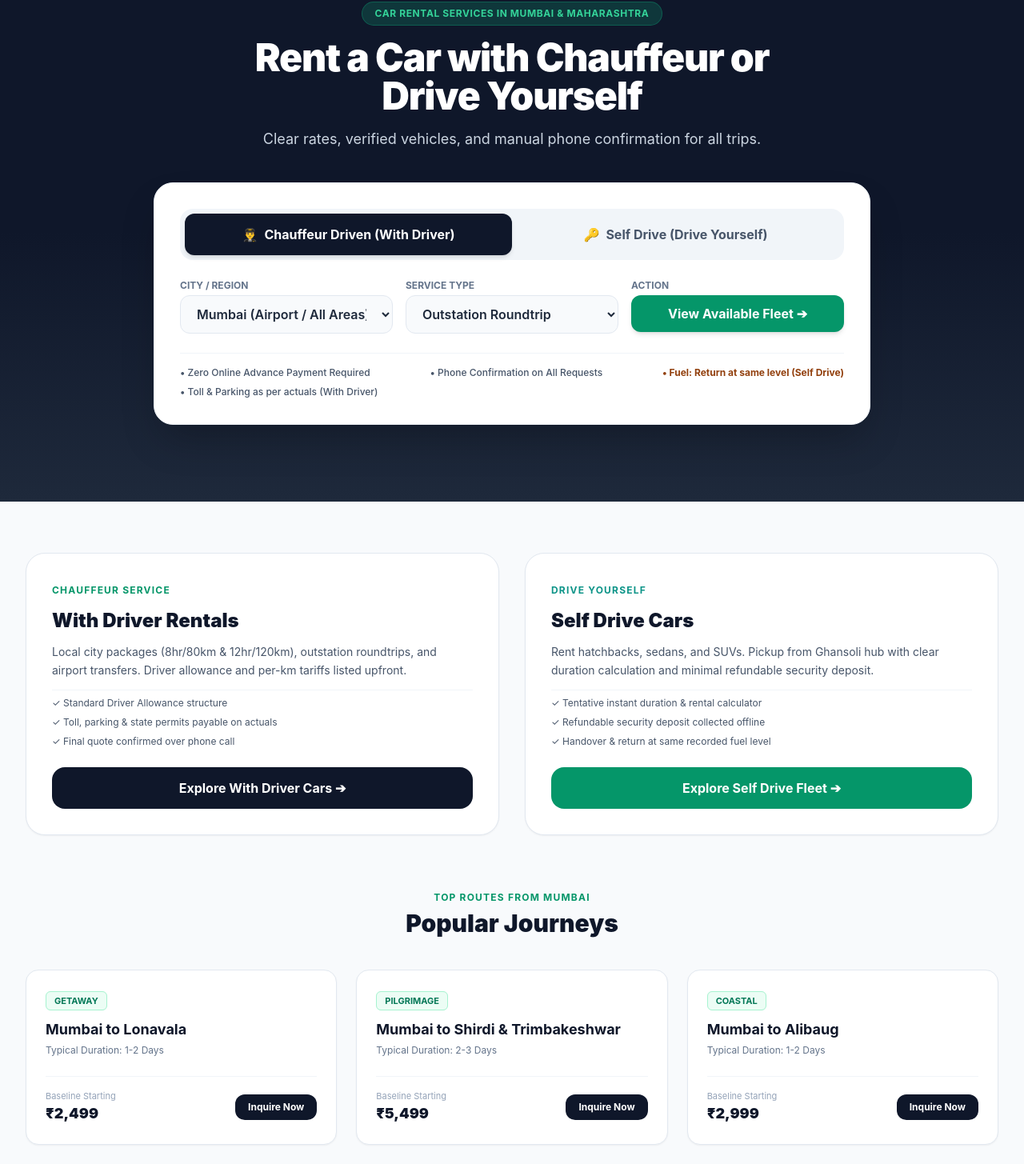
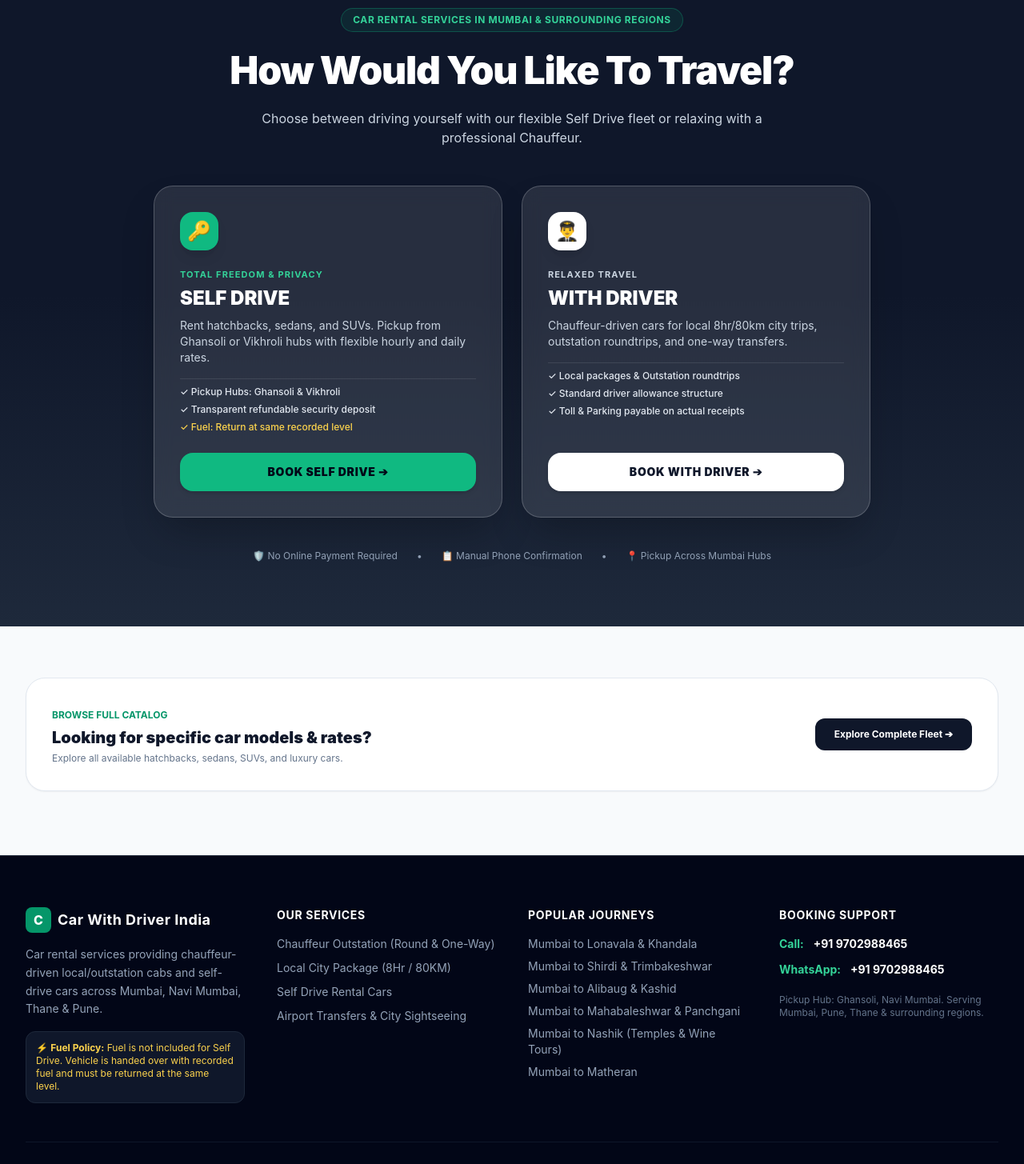
Before and after one commit to chandrakesh38-bit/cars-with-driver-india, a Next.js app: page / in a window 1280 px wide. Shown: the part 127-1582 px from the top of the page at 80% size. Built offline with nearby package versions, Linux system fonts and the light colour scheme.

Commit message:
Update page.tsx

```diff
--- a/src/app/page.tsx
+++ b/src/app/page.tsx
@@ -1,242 +1,120 @@
 'use client';
 
-import React, { useState } from 'react';
+import React from 'react';
 import Link from 'next/link';
 
-export default function Home() {
-  const [activeTab, setActiveTab] = useState<'with-driver' | 'self-drive'>('with-driver');
-  const [pickupCity, setPickupCity] = useState('Mumbai');
-  const [tripType, setTripType] = useState('Outstation Roundtrip');
-  const phoneNumber = "9702988465";
-
-  const popularRoutes = [
-    { name: "Mumbai to Lonavala", price: "₹2,499", duration: "1-2 Days", tag: "Getaway" },
-    { name: "Mumbai to Shirdi & Trimbakeshwar", price: "₹5,499", duration: "2-3 Days", tag: "Pilgrimage" },
-    { name: "Mumbai to Alibaug", price: "₹2,999", duration: "1-2 Days", tag: "Coastal" },
-    { name: "Mumbai to Mahabaleshwar", price: "₹5,999", duration: "3 Days", tag: "Hill Station" },
-    { name: "Mumbai to Nashik", price: "₹3,499", duration: "1-2 Days", tag: "Darshan & Tour" },
-    { name: "Mumbai to Matheran", price: "₹2,799", duration: "1-2 Days", tag: "Scenic" },
-  ];
-
+export default function HomePage() {
   return (
     <div className="min-h-screen bg-slate-50 space-y-16 pb-20">
 
-      {/* 1. HERO SEARCH / EXPLORATION WIDGET */}
-      <section className="relative bg-gradient-to-b from-slate-900 via-slate-900 to-slate-800 text-white pt-12 pb-24 px-4 sm:px-6 lg:px-8">
-        <div className="max-w-6xl mx-auto">
+      {/* HOMEPAGE HERO SECTION */}
+      <section className="relative bg-gradient-to-b from-slate-900 via-slate-900 to-slate-800 text-white pt-14 pb-20 px-4 sm:px-6 lg:px-8">
+        <div className="max-w-5xl mx-auto text-center space-y-6">
 
-          <div className="text-center max-w-3xl mx-auto mb-10">
-            <span className="inline-block bg-emerald-500/20 text-emerald-400 border border-emerald-500/30 px-4 py-1.5 rounded-full text-xs font-bold uppercase tracking-wider mb-4">
-              Car Rental Services in Mumbai & Maharashtra
-            </span>
-            <h1 className="text-3xl sm:text-5xl font-black tracking-tight text-white leading-tight">
-              Rent a Car with Chauffeur or Drive Yourself
-            </h1>
-            <p className="mt-4 text-base sm:text-lg text-slate-300">
-              Clear rates, verified vehicles, and manual phone confirmation for all trips.
-            </p>
+          <div className="inline-flex items-center gap-2 px-3.5 py-1.5 rounded-full bg-emerald-500/10 border border-emerald-500/30 text-emerald-400 text-xs font-bold uppercase tracking-wider">
+            <span>Car Rental Services in Mumbai & Surrounding Regions</span>
           </div>
 
-          {/* Revv-Style Booking Card */}
-          <div className="bg-white text-slate-900 rounded-3xl shadow-2xl p-4 sm:p-8 border border-slate-100 max-w-4xl mx-auto">
+          <h1 className="text-3xl sm:text-5xl font-black tracking-tight text-white leading-tight">
+            How Would You Like To Travel?
+          </h1>
 
-            {/* Top Switcher Tabs */}
-            <div className="flex bg-slate-100 p-1.5 rounded-2xl mb-6">
-              <button
-                onClick={() => setActiveTab('with-driver')}
-                className={`flex-1 py-3.5 rounded-xl font-bold text-sm sm:text-base transition-all flex items-center justify-center gap-2 ${
-                  activeTab === 'with-driver'
-                    ? 'bg-slate-900 text-white shadow-md'
-                    : 'text-slate-600 hover:text-slate-900'
-                }`}
-              >
-                <span>👨‍✈️</span> Chauffeur Driven (With Driver)
-              </button>
-              <button
-                onClick={() => setActiveTab('self-drive')}
-                className={`flex-1 py-3.5 rounded-xl font-bold text-sm sm:text-base transition-all flex items-center justify-center gap-2 ${
-                  activeTab === 'self-drive'
-                    ? 'bg-slate-900 text-white shadow-md'
-                    : 'text-slate-600 hover:text-slate-900'
-                }`}
-              >
-                <span>🔑</span> Self Drive (Drive Yourself)
-              </button>
-            </div>
+          <p className="text-sm sm:text-base text-slate-300 max-w-2xl mx-auto font-normal leading-relaxed">
+            Choose between driving yourself with our flexible Self Drive fleet or relaxing with a professional Chauffeur.
+          </p>
 
-            {/* Selection Fields */}
-            <div className="grid grid-cols-1 sm:grid-cols-3 gap-4 mb-6">
-              <div>
-                <label className="block text-xs font-bold text-slate-500 uppercase mb-1">City / Region</label>
-                <select
-                  value={pickupCity}
-                  onChange={(e) => setPickupCity(e.target.value)}
-                  className="w-full bg-slate-50 border border-slate-200 rounded-xl px-4 py-3 font-semibold text-slate-800 focus:ring-2 focus:ring-emerald-500 outline-none"
-                >
-                  <option value="Mumbai">Mumbai (Airport / All Areas)</option>
-                  <option value="Navi Mumbai">Navi Mumbai (Ghansoli Hub)</option>
-                  <option value="Thane">Thane</option>
-                  <option value="Pune">Pune</option>
-                </select>
+          {/* DUAL CORE SERVICE SELECTION CARDS */}
+          <div className="grid grid-cols-1 md:grid-cols-2 gap-6 max-w-4xl mx-auto pt-6 text-left">
+
+            {/* 1. SELF DRIVE CARD */}
+            <div className="bg-white/10 backdrop-blur-md border border-white/20 rounded-3xl p-6 sm:p-8 hover:border-emerald-400/60 transition-all flex flex-col justify-between shadow-2xl group">
+              <div className="space-y-4">
+                <div className="w-12 h-12 rounded-2xl bg-emerald-500 flex items-center justify-center text-slate-950 font-black text-2xl shadow-lg">
+                  🔑
+                </div>
+                <div>
+                  <span className="text-[11px] font-bold uppercase tracking-widest text-emerald-400">Total Freedom & Privacy</span>
+                  <h2 className="text-2xl font-black text-white mt-1">SELF DRIVE</h2>
+                  <p className="text-xs sm:text-sm text-slate-300 mt-2 leading-relaxed">
+                    Rent hatchbacks, sedans, and SUVs. Pickup from Ghansoli or Vikhroli hubs with flexible hourly and daily rates.
+                  </p>
+                </div>
+
+                <div className="pt-2 border-t border-white/10 space-y-1.5 text-xs text-slate-200 font-medium">
+                  <div className="flex items-center gap-2">✓ Pickup Hubs: Ghansoli & Vikhroli</div>
+                  <div className="flex items-center gap-2">✓ Transparent refundable security deposit</div>
+                  <div className="flex items-center gap-2 text-amber-300">✓ Fuel: Return at same recorded level</div>
+                </div>
               </div>
 
-              {activeTab === 'with-driver' ? (
-                <div>
-                  <label className="block text-xs font-bold text-slate-500 uppercase mb-1">Service Type</label>
-                  <select
-                    value={tripType}
-                    onChange={(e) => setTripType(e.target.value)}
-                    className="w-full bg-slate-50 border border-slate-200 rounded-xl px-4 py-3 font-semibold text-slate-800 focus:ring-2 focus:ring-emerald-500 outline-none"
-                  >
-                    <option value="Outstation Roundtrip">Outstation Roundtrip</option>
-                    <option value="Outstation One Way Drop">Outstation One Way Drop</option>
-                    <option value="Local 8hr/80km">Local (8 Hours / 80 KMs)</option>
-                    <option value="Local 12hr/120km">Local (12 Hours / 120 KMs)</option>
-                    <option value="Airport Transfer">Airport Transfer</option>
-                  </select>
-                </div>
-              ) : (
-                <div>
-                  <label className="block text-xs font-bold text-slate-500 uppercase mb-1">Pickup Hub</label>
-                  <div className="w-full bg-slate-50 border border-slate-200 rounded-xl px-4 py-3 font-semibold text-slate-800 text-sm">
-                    Ghansoli Hub, Navi Mumbai
-                  </div>
-                </div>
-              )}
-
-              <div>
-                <label className="block text-xs font-bold text-slate-500 uppercase mb-1">Action</label>
+              <div className="pt-6">
                 <Link
-                  href={activeTab === 'with-driver' ? '/with-driver' : '/self-drive'}
-                  className="w-full bg-emerald-600 hover:bg-emerald-700 text-white font-bold py-3 px-4 rounded-xl flex items-center justify-center gap-2 shadow-md transition-all h-[46px]"
+                  href="/explore-cars"
+                  className="block text-center w-full bg-emerald-500 hover:bg-emerald-400 text-slate-950 font-black py-3.5 px-6 rounded-2xl shadow-md transition-all text-sm uppercase tracking-wider"
                 >
-                  View Available Fleet ➔
+                  Book Self Drive ➔
                 </Link>
               </div>
             </div>
 
-            {/* Neutral Operational Points */}
-            <div className="border-t border-slate-100 pt-4 flex flex-wrap items-center justify-between text-xs font-medium text-slate-600 gap-2">
-              <span>• Zero Online Advance Payment Required</span>
-              <span>• Phone Confirmation on All Requests</span>
-              <span className="text-amber-800 font-bold">• Fuel: Return at same level (Self Drive)</span>
-              <span>• Toll & Parking as per actuals (With Driver)</span>
+            {/* 2. WITH DRIVER CARD */}
+            <div className="bg-white/10 backdrop-blur-md border border-white/20 rounded-3xl p-6 sm:p-8 hover:border-emerald-400/60 transition-all flex flex-col justify-between shadow-2xl group">
+              <div className="space-y-4">
+                <div className="w-12 h-12 rounded-2xl bg-white flex items-center justify-center text-slate-950 font-black text-2xl shadow-lg">
+                  👨‍✈️
+                </div>
+                <div>
+                  <span className="text-[11px] font-bold uppercase tracking-widest text-slate-300">Relaxed Travel</span>
+                  <h2 className="text-2xl font-black text-white mt-1">WITH DRIVER</h2>
+                  <p className="text-xs sm:text-sm text-slate-300 mt-2 leading-relaxed">
+                    Chauffeur-driven cars for local 8hr/80km city trips, outstation roundtrips, and one-way transfers.
+                  </p>
+                </div>
+
+                <div className="pt-2 border-t border-white/10 space-y-1.5 text-xs text-slate-200 font-medium">
+                  <div className="flex items-center gap-2">✓ Local packages & Outstation roundtrips</div>
+                  <div className="flex items-center gap-2">✓ Standard driver allowance structure</div>
+                  <div className="flex items-center gap-2">✓ Toll & Parking payable on actual receipts</div>
+                </div>
+              </div>
+
+              <div className="pt-6">
+                <Link
+                  href="/with-driver"
+                  className="block text-center w-full bg-white hover:bg-slate-100 text-slate-900 font-black py-3.5 px-6 rounded-2xl shadow-md transition-all text-sm uppercase tracking-wider"
+                >
+                  Book With Driver ➔
+                </Link>
+              </div>
             </div>
 
+          </div>
+
+          <div className="pt-4 flex flex-wrap items-center justify-center gap-6 text-xs text-slate-400">
+            <span>🛡️ No Online Payment Required</span>
+            <span>•</span>
+            <span>📋 Manual Phone Confirmation</span>
+            <span>•</span>
+            <span>📍 Pickup Across Mumbai Hubs</span>
           </div>
 
         </div>
       </section>
 
-      {/* 2. DUAL SERVICE EXPLORATION CARDS */}
+      {/* QUICK FLEET PREVIEW CTA BANNER */}
       <section className="max-w-7xl mx-auto px-4 sm:px-6 lg:px-8">
-        <div className="grid grid-cols-1 md:grid-cols-2 gap-8">
-
-          <div className="bg-white border border-slate-200 rounded-3xl p-8 shadow-sm flex flex-col justify-between space-y-6">
-            <div className="space-y-3">
-              <span className="text-xs font-bold uppercase tracking-widest text-emerald-600">Chauffeur Service</span>
-              <h2 className="text-2xl font-black text-slate-900">With Driver Rentals</h2>
-              <p className="text-sm text-slate-600 leading-relaxed">
-                Local city packages (8hr/80km & 12hr/120km), outstation roundtrips, and airport transfers. Driver allowance and per-km tariffs listed upfront.
-              </p>
-              <ul className="text-xs space-y-2 text-slate-600 pt-2 border-t border-slate-100">
-                <li>✓ Standard Driver Allowance structure</li>
-                <li>✓ Toll, parking & state permits payable on actuals</li>
-                <li>✓ Final quote confirmed over phone call</li>
-              </ul>
-            </div>
-            <Link
-              href="/with-driver"
-              className="block text-center w-full bg-slate-900 hover:bg-slate-800 text-white font-bold py-3.5 px-6 rounded-2xl transition-colors"
-            >
-              Explore With Driver Cars ➔
-            </Link>
+        <div className="bg-white border border-slate-200 rounded-3xl p-6 sm:p-8 flex flex-col sm:flex-row items-center justify-between gap-6 shadow-sm">
+          <div className="space-y-1">
+            <span className="text-xs font-bold uppercase text-emerald-600">Browse Full Catalog</span>
+            <h3 className="text-xl font-black text-slate-900">Looking for specific car models & rates?</h3>
+            <p className="text-xs text-slate-500">Explore all available hatchbacks, sedans, SUVs, and luxury cars.</p>
           </div>
-
-          <div className="bg-white border border-slate-200 rounded-3xl p-8 shadow-sm flex flex-col justify-between space-y-6">
-            <div className="space-y-3">
-              <span className="text-xs font-bold uppercase tracking-widest text-teal-600">Drive Yourself</span>
-              <h2 className="text-2xl font-black text-slate-900">Self Drive Cars</h2>
-              <p className="text-sm text-slate-600 leading-relaxed">
-                Rent hatchbacks, sedans, and SUVs. Pickup from Ghansoli hub with clear duration calculation and minimal refundable security deposit.
-              </p>
-              <ul className="text-xs space-y-2 text-slate-600 pt-2 border-t border-slate-100">
-                <li>✓ Tentative instant duration & rental calculator</li>
-                <li>✓ Refundable security deposit collected offline</li>
-                <li>✓ Handover & return at same recorded fuel level</li>
-              </ul>
-            </div>
-            <Link
-              href="/self-drive"
-              className="block text-center w-full bg-emerald-600 hover:bg-emerald-700 text-white font-bold py-3.5 px-6 rounded-2xl transition-colors"
-            >
-              Explore Self Drive Fleet ➔
-            </Link>
-          </div>
-
-        </div>
-      </section>
-
-      {/* 3. POPULAR JOURNEYS */}
-      <section id="popular-trips" className="max-w-7xl mx-auto px-4 sm:px-6 lg:px-8">
-        <div className="text-center max-w-2xl mx-auto mb-10">
-          <span className="text-xs font-bold uppercase tracking-widest text-emerald-600">Top Routes From Mumbai</span>
-          <h2 className="text-3xl font-black text-slate-900 mt-1">Popular Journeys</h2>
-        </div>
-
-        <div className="grid grid-cols-1 sm:grid-cols-2 lg:grid-cols-3 gap-6">
-          {popularRoutes.map((route, idx) => (
-            <div key={idx} className="bg-white p-6 rounded-2xl border border-slate-200 shadow-sm flex flex-col justify-between">
-              <div>
-                <span className="text-[11px] font-bold uppercase text-emerald-700 bg-emerald-50 px-2.5 py-1 rounded-md border border-emerald-200">
-                  {route.tag}
-                </span>
-                <h3 className="font-bold text-slate-900 text-lg mt-3">{route.name}</h3>
-                <p className="text-xs text-slate-500 mt-1">Typical Duration: {route.duration}</p>
-              </div>
-              <div className="mt-6 flex items-center justify-between pt-4 border-t border-slate-100">
-                <div>
-                  <span className="text-[11px] text-slate-400 block">Baseline Starting</span>
-                  <span className="text-lg font-black text-slate-900">{route.price}</span>
-                </div>
-                <a
-                  href={`https://wa.me/91${phoneNumber}?text=Hi%2C%20I%20want%20to%20inquire%20about%20${encodeURIComponent(route.name)}`}
-                  target="_blank"
-                  rel="noopener noreferrer"
-                  className="bg-slate-900 hover:bg-emerald-600 text-white font-bold text-xs px-4 py-2 rounded-xl transition-all"
-                >
-                  Inquire Now
-                </a>
-              </div>
-            </div>
-          ))}
-        </div>
-      </section>
-
-      {/* 4. TERMS & POLICIES SUMMARY */}
-      <section className="max-w-7xl mx-auto px-4 sm:px-6 lg:px-8">
-        <div className="bg-slate-900 text-white rounded-3xl p-8 sm:p-10 space-y-6">
-          <div>
-            <h3 className="text-2xl font-black">Operational Terms & Conditions</h3>
-            <p className="text-xs text-slate-400 mt-1">Clear guidelines for transparent rental operations.</p>
-          </div>
-
-          <div className="grid grid-cols-1 md:grid-cols-3 gap-6 text-xs text-slate-300 leading-relaxed">
-            <div className="bg-slate-800/80 p-5 rounded-2xl border border-slate-700 space-y-2">
-              <strong className="text-white block text-sm">⛽ Fuel Policy (Self Drive)</strong>
-              <p>Fuel is strictly NOT included. The car is handed over with recorded fuel level and must be returned with the same fuel level.</p>
-            </div>
-
-            <div className="bg-slate-800/80 p-5 rounded-2xl border border-slate-700 space-y-2">
-              <strong className="text-white block text-sm">👨‍✈️ Driver Allowance (Chauffeur)</strong>
-              <p>Driver allowance is applicable per day for outstation/extended trips. Tolls, parking, and state entry taxes are charged at actuals.</p>
-            </div>
-
-            <div className="bg-slate-800/80 p-5 rounded-2xl border border-slate-700 space-y-2">
-              <strong className="text-white block text-sm">📍 Hub Pickup & Documents</strong>
-              <p>Self Drive pickup at Ghansoli Hub. Valid original Driving Licence and Aadhaar card required at vehicle handover.</p>
-            </div>
-          </div>
+          <Link
+            href="/explore-cars"
+            className="w-full sm:w-auto bg-slate-900 hover:bg-slate-800 text-white font-bold px-6 py-3 rounded-xl text-xs text-center transition-all whitespace-nowrap"
+          >
+            Explore Complete Fleet ➔
+          </Link>
         </div>
       </section>
 
```
